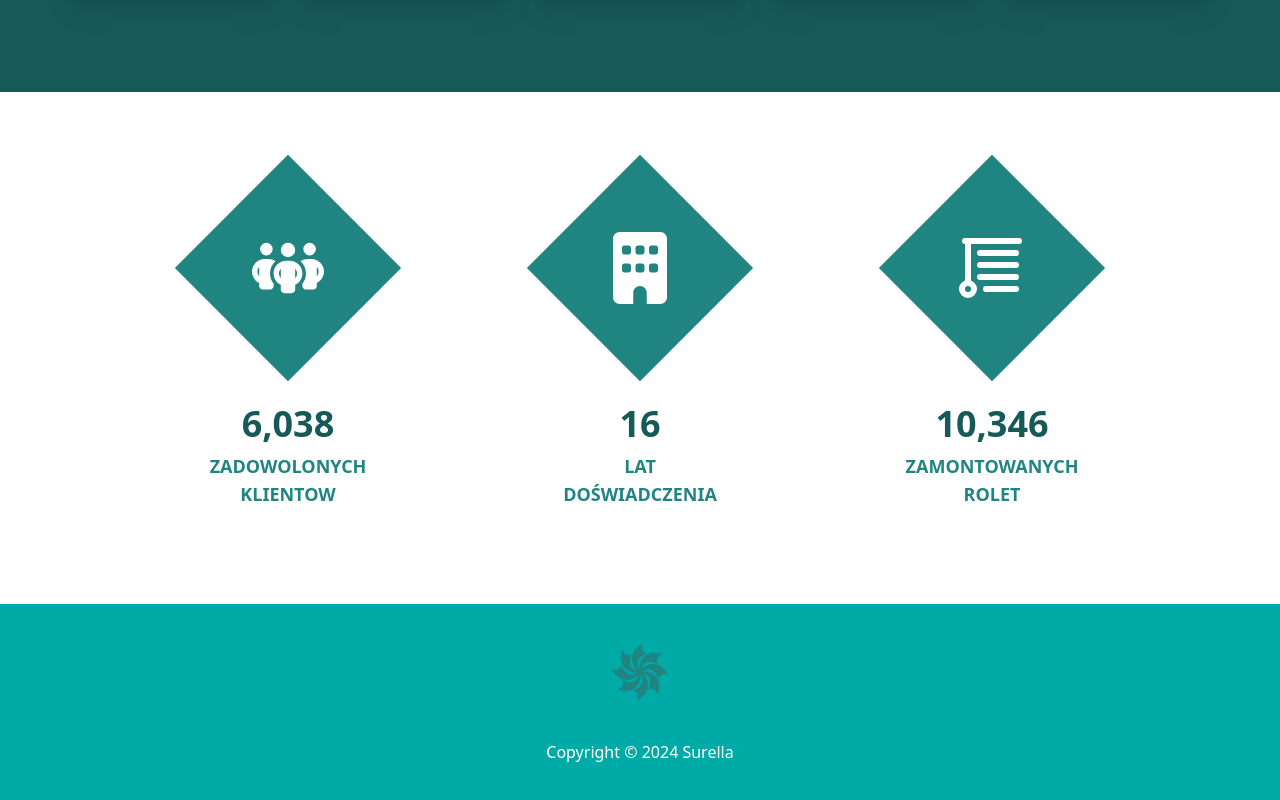
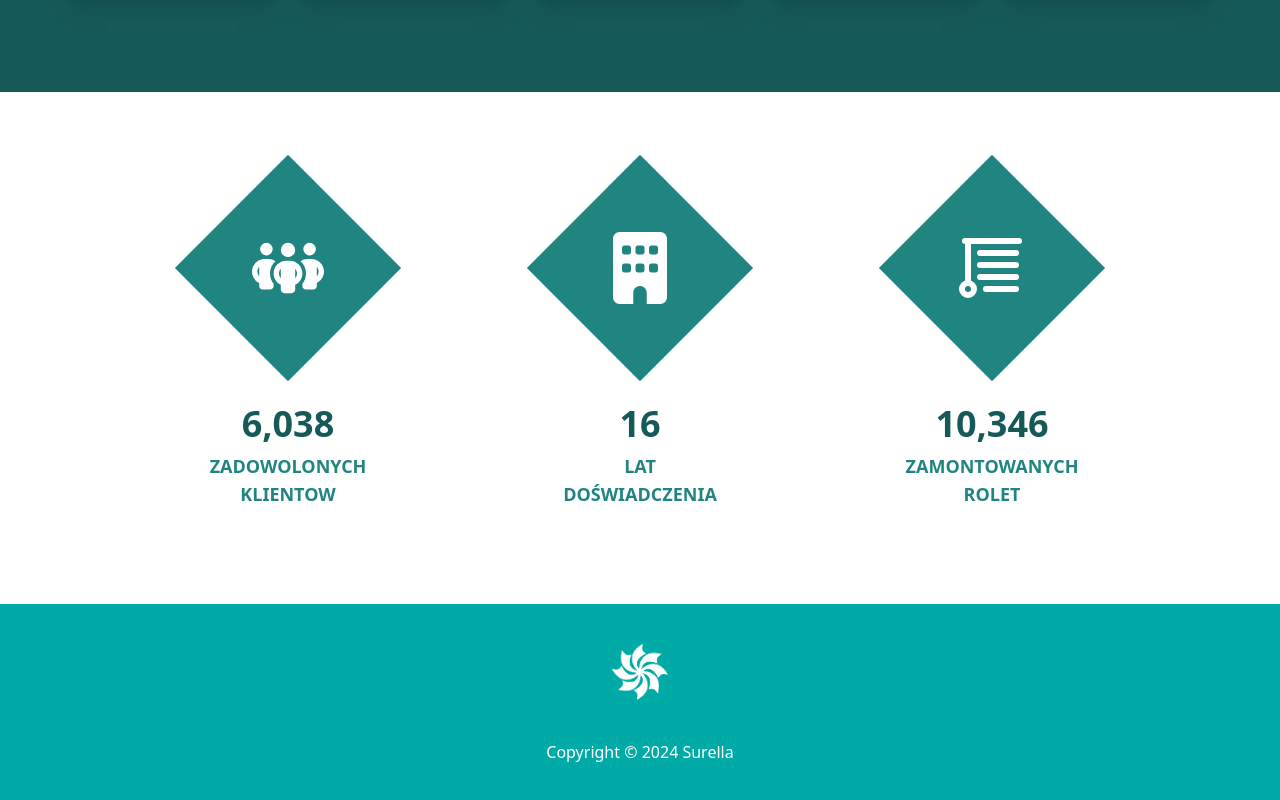
Before and after one commit to Hosuqa/Surella, a React (Vite) app: page / in a window 1280 px wide. Shown: the part 2147-2947 px from the top of the page. Built offline with nearby package versions, Linux system fonts and the light colour scheme; a web font is replaced by a local one.

Commit message:
[FIX] - white surella

```diff
--- a/src/assets/index.ts
+++ b/src/assets/index.ts
@@ -1,9 +1,11 @@
 import surella from "./surella.svg"
+import surellawhite from "./surellawhite.svg"
 import hero1 from "./hero1.jpg"
 import hero2 from "./hero2.jpg"
 import hero3 from "./hero3.jpg"
 
 export{
+    surellawhite,
     surella,
     hero1,
     hero2,
--- a/src/components/global/Footer.tsx
+++ b/src/components/global/Footer.tsx
@@ -1,11 +1,11 @@
-import { surella } from '../../assets';
+import { surellawhite } from '../../assets';
 
 
 const Footer = () => {
     return (
         <>
             <footer className='bg-surella-500 h-full w-full flex flex-col items-center' >
-                <img src={surella} alt="logo" className="w-14 h-14 m-10 object-contain" />
+                <img src={surellawhite} alt="logo" className="w-14 h-14 m-10 object-contain" />
                 <p className='text-white mb-10'>Copyright &copy; {new Date().getFullYear()} Surella</p>
             </footer>
         </>
```
Also changed, not shown: src/assets/surellawhite.svg (added).
